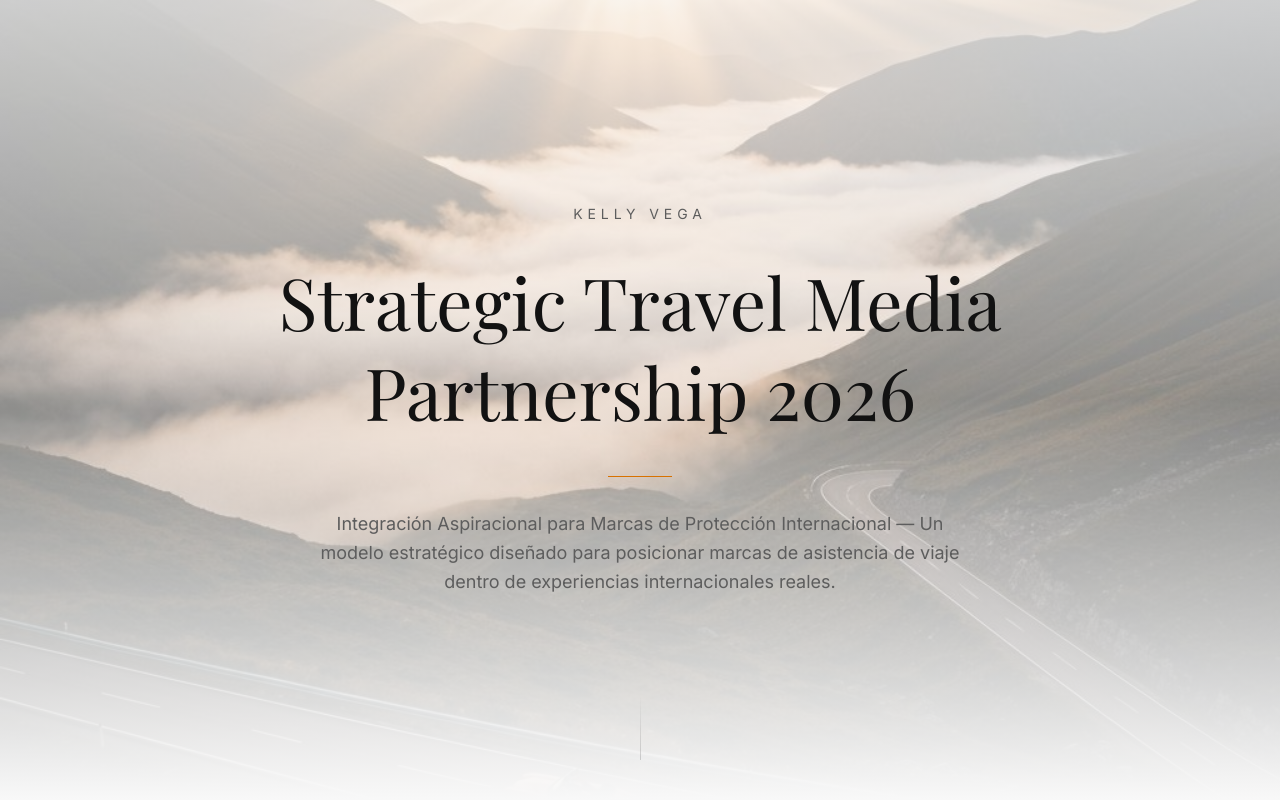
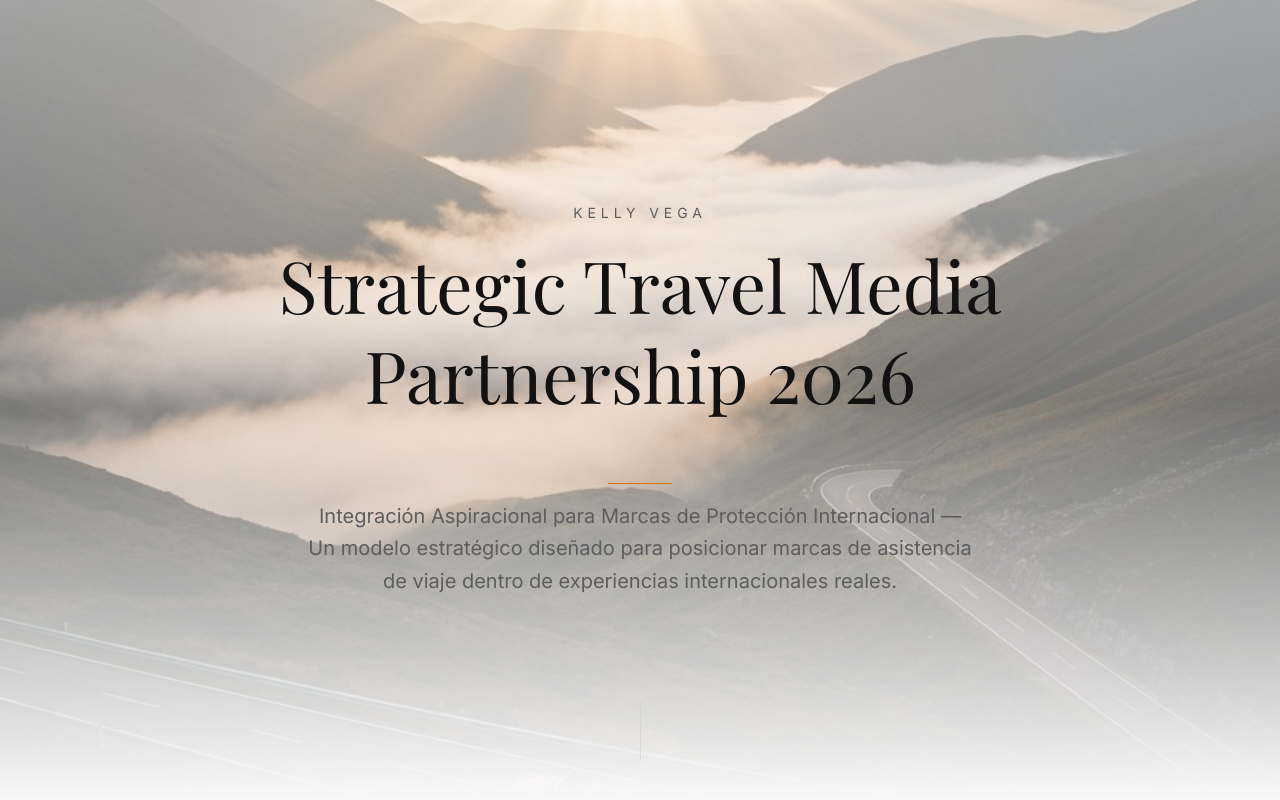
Before and after one commit to Kelsjv/v0-strategic-travel-partnership, a Next.js app: page / in a window 1280 px wide. Shown: the top 800 px of the page. Built offline with nearby package versions, Linux system fonts and the light colour scheme; a web font is replaced by a local one.

Commit message:
Update hero-section.tsx

```diff
--- a/components/hero-section.tsx
+++ b/components/hero-section.tsx
@@ -2,26 +2,26 @@ import Image from "next/image"
 
 export function HeroSection() {
   return (
-    <section className="relative min-h-screen flex items-center justify-center overflow-hidden">
+    <section className="relative min-h-screen flex items-center justify-center overflow-hidden bg-background">
       <Image
         src="/images/hero-bg.jpg"
         alt="Cinematic mountain road at sunrise"
         fill
-        className="object-cover"
+        className="object-cover absolute"
         priority
         quality={90}
       />
-      <div className="absolute inset-0 bg-gradient-to-b from-background/80 via-background/50 to-background" />
+      <div className="absolute inset-0 bg-gradient-to-b from-background/60 via-background/40 to-background" />
 
-      <div className="relative z-10 flex flex-col items-center px-6 py-32 text-center max-w-4xl mx-auto">
-        <p className="text-sm tracking-[0.35em] uppercase text-muted-foreground mb-8 animate-fade-in-up">
+      <div className="relative z-10 flex flex-col items-center px-6 py-32 text-center max-w-4xl mx-auto space-y-8">
+        <p className="text-sm tracking-[0.35em] uppercase text-muted-foreground mb-4 animate-fade-in-up">
           Kelly Vega
         </p>
-        <h1 className="font-serif text-4xl md:text-6xl lg:text-7xl leading-tight text-balance animate-fade-in-up animation-delay-200">
+        <h1 className="font-serif text-5xl md:text-6xl lg:text-7xl leading-tight text-balance animate-fade-in-up animation-delay-200">
           Strategic Travel Media Partnership 2026
         </h1>
-        <div className="w-16 h-px bg-accent mt-10 mb-8 animate-fade-in-up animation-delay-400" />
-        <p className="text-base md:text-lg text-muted-foreground max-w-2xl leading-relaxed animate-fade-in-up animation-delay-600">
+        <div className="w-16 h-px bg-accent mt-8 mb-4 animate-fade-in-up animation-delay-400" />
+        <p className="text-lg md:text-xl text-muted-foreground max-w-2xl leading-relaxed animate-fade-in-up animation-delay-600">
           {
             "Integración Aspiracional para Marcas de Protección Internacional — Un modelo estratégico diseñado para posicionar marcas de asistencia de viaje dentro de experiencias internacionales reales."
           }
@@ -29,7 +29,7 @@ export function HeroSection() {
       </div>
 
       <div className="absolute bottom-10 left-1/2 -translate-x-1/2 z-10">
-        <div className="w-px h-16 bg-gradient-to-b from-transparent to-muted-foreground/50 animate-pulse" />
+        <div className="w-px h-16 bg-gradient-to-b from-transparent to-muted-foreground/30 animate-pulse" />
       </div>
     </section>
   )
```
